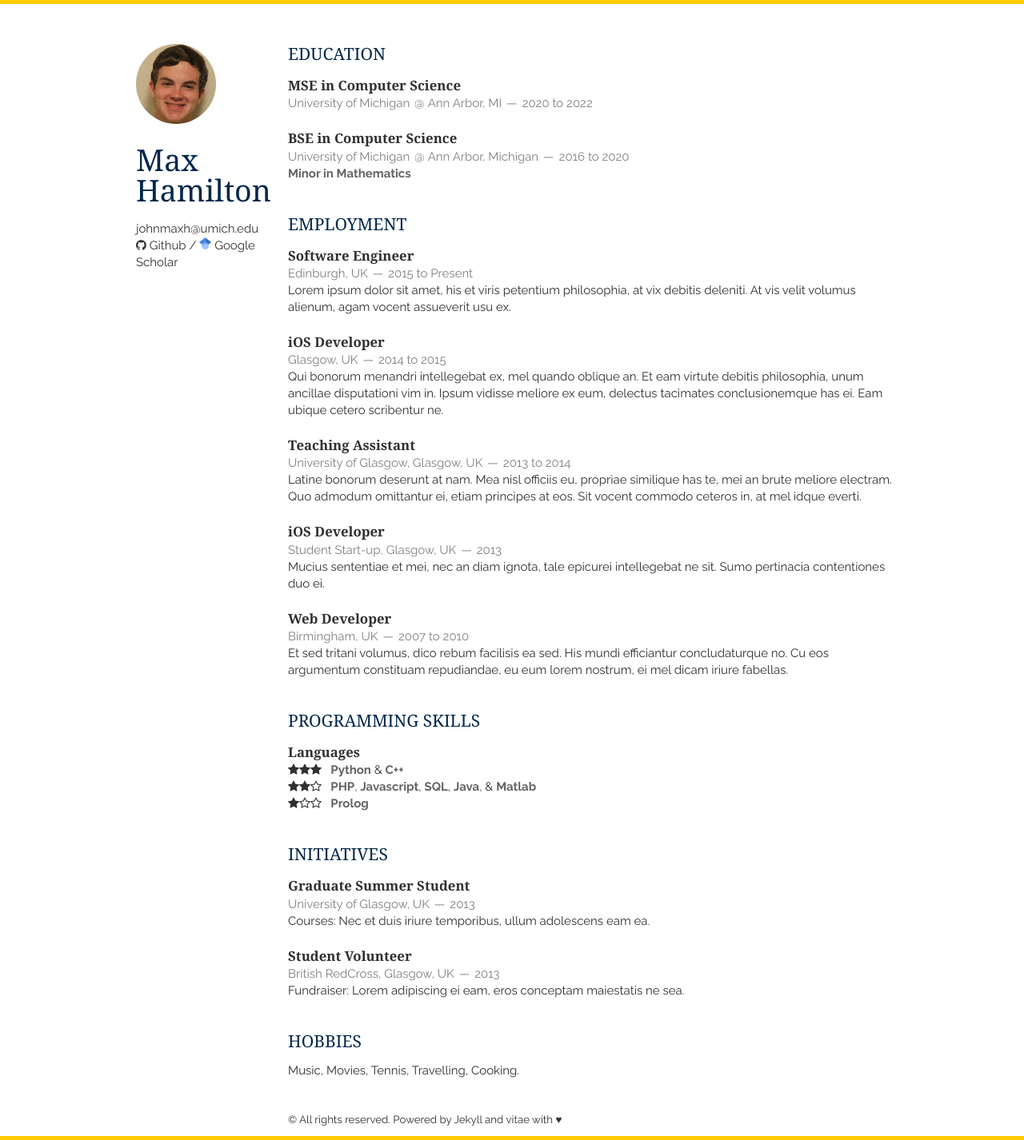
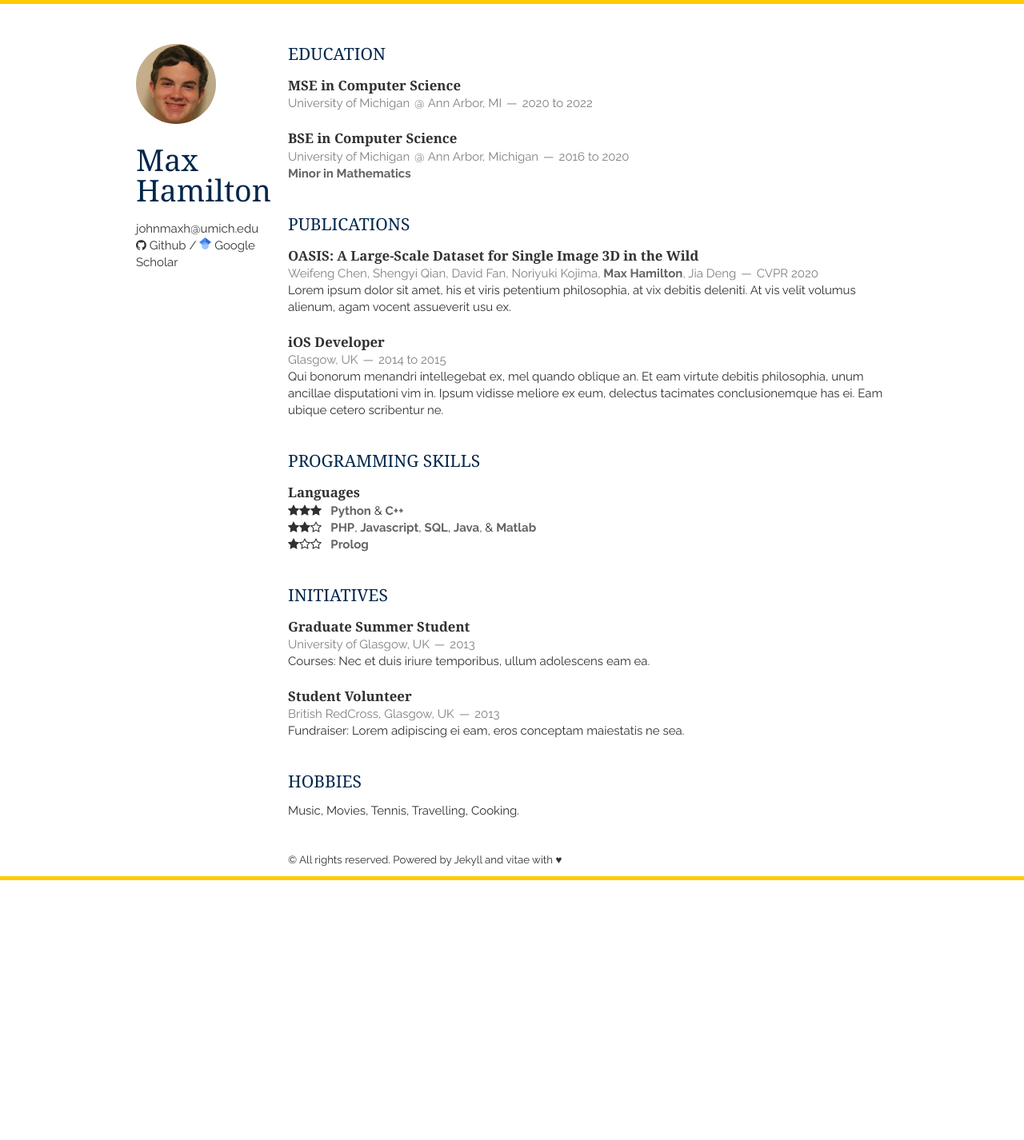
Before and after one commit to johnmaxh/johnmaxh.github.io, a Jekyll site: the page built from index.html, in a window 1280 px wide. Shown: the whole page at 80% size. Built offline with Jekyll 4.4.1, drawn with Linux system fonts in a browser that asks for light colours; nearby versions of some CDN libraries; the list of posts is cut into pages by our own code; after the commit the page ends 1101 px from its top, so only the background shows below that.

Commit message:
Update publications.html

```diff
--- a/_includes/publications.html
+++ b/_includes/publications.html
@@ -1,9 +1,9 @@
 <section class="thirteen columns">
-    <h1>Employment</h1>
+    <h1>Publications</h1>
     <article>
         <header>
-            <h1>Software Engineer</h1>
-            <span><address>Edinburgh, UK</address><time>2015 to Present</time></span>
+            <h1><a href="https://arxiv.org/abs/2007.13215">OASIS: A Large-Scale Dataset for Single Image 3D in the Wild</a></h1>
+            <span><address>Weifeng Chen, Shengyi Qian, David Fan, Noriyuki Kojima, <em>Max Hamilton</em>, Jia Deng</address><time>CVPR 2020</time></span>
         </header>
         <p>Lorem ipsum dolor sit amet, his et viris petentium philosophia,
             at vix debitis deleniti. At vis velit volumus alienum, agam vocent assueverit usu ex. </p>
@@ -17,28 +17,4 @@
             unum ancillae disputationi vim in. Ipsum vidisse meliore ex eum,
             delectus tacimates conclusionemque has ei. Eam ubique cetero scribentur ne.</p>
     </article>
-    <article>
-        <header>
-            <h1>Teaching Assistant</h1>
-            <span><address>University of Glasgow, Glasgow, UK</address><time>2013 to 2014</time></span>
-        </header>
-        <p>Latine bonorum deserunt at nam. Mea nisl officiis eu, propriae similique has te, mei an brute meliore electram.
-            Quo admodum omittantur ei, etiam principes at eos. Sit vocent commodo ceteros in, at mel idque everti.</p>
-    </article>
-    <article>
-        <header>
-            <h1>iOS Developer</h1>
-            <span><address>Student Start-up, Glasgow, UK</address><time>2013</time></span>
-        </header>
-        <p>Mucius sententiae et mei, nec an diam ignota, tale epicurei intellegebat ne sit. Sumo pertinacia contentiones duo ei.</p>
-    </article>
-    <article>
-        <header>
-            <h1>Web Developer</h1>
-            <span><address>Birmingham, UK</address><time>2007 to 2010</time></span>
-        </header>
-        <p> Et sed tritani volumus, dico rebum facilisis ea sed. His mundi efficiantur concludaturque no.
-            Cu eos argumentum constituam repudiandae, eu eum lorem nostrum, ei mel dicam iriure fabellas.
-        </p>
-    </article>
 </section>
```
